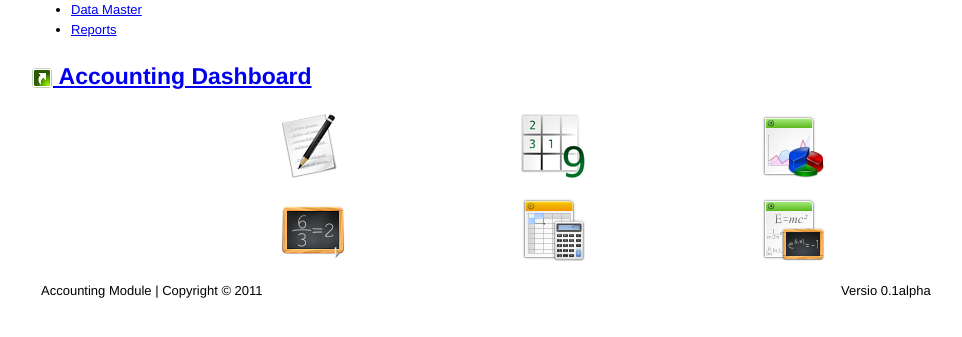
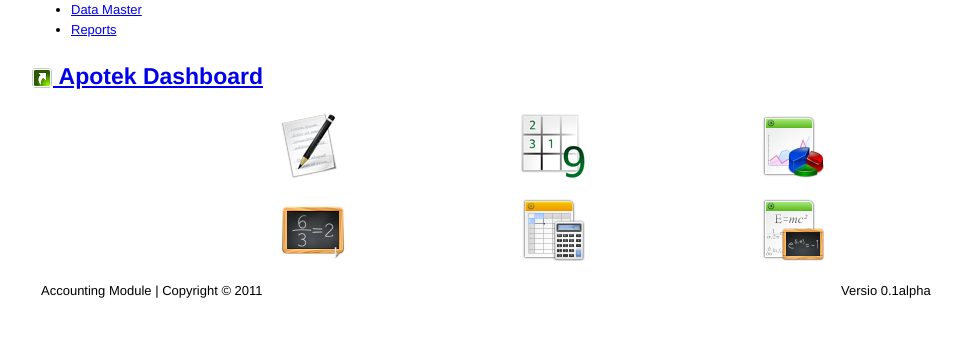
Before and after one commit to jonlord1012/rsbbh_rewrite, a CodeIgniter app: page /farmasi/apotek in a window 1280 px wide. Shown: the top 337 px of the page, without its empty margins (129-1091 px from the left). Run offline with CodeIgniter, Linux system fonts and the light colour scheme.

Commit message:
Core n Template::10%

```diff
--- a/apotek/controllers/apotek.php
+++ b/apotek/controllers/apotek.php
@@ -23,63 +23,63 @@ class Apotek extends CI_Controller {
 	 */
 	public function index()	{
 		$data = array(
-				'page_title' => 'Accounting Home',
+				'page_title' => 'Apotek Home',
 				'content' => 'home'
 				);
 		$this->load->view('container', $data);
 	}
 	public function master(){
 		$data = array(
-				'page_title' => 'Accounting:: Master Data',
+				'page_title' => 'Apotek:: Master Data',
 				'content' => 'master'
 				);
 		$this->load->view('container',$data);
 	}
 	public function report(){
 		$data = array(
-						'page_title' => 'Accounting:: Reporting',
+						'page_title' => 'Apotek:: Reporting',
 						'content' => 'report'
 						);
 		$this->load->view('container', $data);
 	}
 	public function view_coa(){
 		$data = array(
-			'page_title' => 'Accounting:: Char of Account',
+			'page_title' => 'Apotek:: Char of Account',
 			'content' => 'coa'
 		);
 		$this->load->view('container', $data);
 	}
 	public function view_ledger(){
 		$data = array(
-			'page_title' => 'Accounting:: General Ledger',
+			'page_title' => 'Apotek:: General Ledger',
 			'content' => 'gledger'
 		);
 		$this->load->view('container', $data);
 	}
 	public function view_balance(){
 		$data = array(
-			'page_title' => 'Accounting:: Balance Sheet',
+			'page_title' => 'Apotek:: Balance Sheet',
 			'content' => 'balance'
 		);
 		$this->load->view('container', $data);
 	}
 	public function gen_pl(){
 		$data = array(
-			'page_title' => 'Accounting:: Profit and Loss',
+			'page_title' => 'Apotek:: Profit and Loss',
 			'content' => 'proloss'
 		);
 		$this->load->view('container', $data);
 	}
 	public function gen_post(){
 		$data = array(
-			'page_title' => 'Accounting:: Posting Current Month',
+			'page_title' => 'Apotek:: Posting Current Month',
 			'content' => 'post'
 		);
 		$this->load->view('container', $data);
 	}
 	public function gen_closed(){
 		$data = array(
-			'page_title' => 'Accounting:: Closing Current Month',
+			'page_title' => 'Apotek:: Closing Current Month',
 			'content' => 'closed'
 		);
 		$this->load->view('container', $data);
--- a/apotek/views/home.php
+++ b/apotek/views/home.php
@@ -2,17 +2,17 @@
 		<div class="roller" id="master">
 			<div class="grid_3"> &nbsp; </div>
 			<div class="grid_3">
-				<a href="<?php echo site_url('accounting/view_coa');?>">
+				<a href="<?php echo site_url('apotek/view_coa');?>">
 					<img src= "resources/images/write.png" alt="COA">
 				</a>
 			</div>
 			<div class="grid_3">
-				<a href="<?php echo site_url('accounting/view_ledger');?>">
+				<a href="<?php echo site_url('apotek/view_ledger');?>">
 					 <img src= "resources/images/number.png" alt="Ledger">
 				</a>
 			</div>
 			<div class="grid_3" >
-				<a href="<?php echo site_url('accounting/view_balance');?>">
+				<a href="<?php echo site_url('apotek/view_balance');?>">
 					<img src= "resources/images/chart.png" alt="Balance">
 				</a>
 			</div>
@@ -22,17 +22,17 @@
 		<div class="roller" id="generate">
 			<div class="grid_3"> &nbsp; </div>
 			<div class="grid_3">
-				<a href="<?php echo site_url('accounting/gen_pl');?>">
+				<a href="<?php echo site_url('apotek/gen_pl');?>">
 					<img src= "resources/images/board.png" alt="Profit/Loss">
 				</a>
 			</div>
 			<div class="grid_3">
-				<a href="<?php echo site_url('accounting/gen_post');?>">
+				<a href="<?php echo site_url('apotek/gen_post');?>">
 					<img src= "resources/images/spread.png" alt="Posting">
 				</a>
 			</div>
 			<div class="grid_3">
-				<a href="<?php echo site_url('accounting/gen_closed');?>">
+				<a href="<?php echo site_url('apotek/gen_closed');?>">
 					<img src= "resources/images/report.png" alt="Closing">
 				</a>
 			</div>
--- a/apotek/views/master.php
+++ b/apotek/views/master.php
@@ -2,9 +2,9 @@
 	<div class="alpha" id="master">
 		<div class="push_1">
 			<ul class="menu">
-				<li class="menu-item"><a href="<?php echo site_url('accounting/');?>">Chart of Account </a> </li>
-				<li class="menu-item"><a href="<?php echo site_url('accounting/');?>">Margin Setup </a> </li>
-				<li class="menu-item"><a href="<?php echo site_url('accounting/');?>">Rekanan </a> </li>
+				<li class="menu-item"><a href="<?php echo site_url('apotek/');?>">Chart of Account </a> </li>
+				<li class="menu-item"><a href="<?php echo site_url('apotek/');?>">Margin Setup </a> </li>
+				<li class="menu-item"><a href="<?php echo site_url('apotek/');?>">Rekanan </a> </li>
 			</ul>
 		</div>
 		<div class="clear"></div>
--- a/apotek/views/menus/default.php
+++ b/apotek/views/menus/default.php
@@ -2,16 +2,16 @@
   <div id="first-level">
     <ul class="menu">
       <li class="menu-item">
-        <a href="<?php echo site_url('accounting/master');?>">Data Master</a>
+        <a href="<?php echo site_url('apotek/master');?>">Data Master</a>
       </li>
       <li class="menu-item">
-        <a href="<?php echo site_url('accounting/report');?>">Reports</a>
+        <a href="<?php echo site_url('apotek/report');?>">Reports</a>
       </li>
     </ul>
   </div>
 </div>
 <div id="container-title" class="container_12">
-		<a href="<?php echo site_url('accounting');?>">
-			<h2 class="inner-title"><img src="../resources/images/back.png"> Accounting Dashboard  </h2>
+		<a href="<?php echo site_url('apotek');?>">
+			<h2 class="inner-title"><img src="../resources/images/back.png"> Apotek Dashboard  </h2>
 		</a>
 </div>
--- a/apotek/views/report.php
+++ b/apotek/views/report.php
@@ -2,9 +2,9 @@
 	<div class="alpha" id="master">
 		<div class="push_1">
 			<ul class="menu">
-				<li class="menu-item"><a href="<?php echo site_url('accounting/');?>">Laporan Keuangan </a> </li>
-				<li class="menu-item"><a href="<?php echo site_url('accounting/');?>">Laporan Gudang </a> </li>
-				<li class="menu-item"><a href="<?php echo site_url('accounting/');?>">Laporan Apotik </a> </li>
+				<li class="menu-item"><a href="<?php echo site_url('apotek/');?>">Laporan Keuangan </a> </li>
+				<li class="menu-item"><a href="<?php echo site_url('apotek/');?>">Laporan Gudang </a> </li>
+				<li class="menu-item"><a href="<?php echo site_url('apotek/');?>">Laporan Apotik </a> </li>
 			</ul>
 		</div>
 		<div class="clear"></div>
--- a/kasir/views/master.php
+++ b/kasir/views/master.php
@@ -2,9 +2,9 @@
 	<div class="alpha" id="master">
 		<div class="push_1">
 			<ul class="menu">
-				<li class="menu-item"><a href="<?php echo site_url('accounting/');?>">Chart of Account </a> </li>
-				<li class="menu-item"><a href="<?php echo site_url('accounting/');?>">Margin Setup </a> </li>
-				<li class="menu-item"><a href="<?php echo site_url('accounting/');?>">Rekanan </a> </li>
+				<li class="menu-item"><a href="<?php echo site_url('kasir/');?>">Chart of Account </a> </li>
+				<li class="menu-item"><a href="<?php echo site_url('kasir/');?>">Margin Setup </a> </li>
+				<li class="menu-item"><a href="<?php echo site_url('kasir/');?>">Rekanan </a> </li>
 			</ul>
 		</div>
 		<div class="clear"></div>
--- a/kasir/views/report.php
+++ b/kasir/views/report.php
@@ -2,9 +2,9 @@
 	<div class="alpha" id="master">
 		<div class="push_1">
 			<ul class="menu">
-				<li class="menu-item"><a href="<?php echo site_url('accounting/');?>">Laporan Keuangan </a> </li>
-				<li class="menu-item"><a href="<?php echo site_url('accounting/');?>">Laporan Gudang </a> </li>
-				<li class="menu-item"><a href="<?php echo site_url('accounting/');?>">Laporan Apotik </a> </li>
+				<li class="menu-item"><a href="<?php echo site_url('kasir/');?>">Laporan Keuangan </a> </li>
+				<li class="menu-item"><a href="<?php echo site_url('kasir/');?>">Laporan Gudang </a> </li>
+				<li class="menu-item"><a href="<?php echo site_url('kasir/');?>">Laporan Apotik </a> </li>
 			</ul>
 		</div>
 		<div class="clear"></div>
```
Also changed, not shown: application/views/home.php (+5 -5 lines), kasir/controllers/kasir.php (+10 -10 lines), kasir/views/home.php (+6 -6 lines), kasir/views/menus/default.php (+4 -4 lines).
